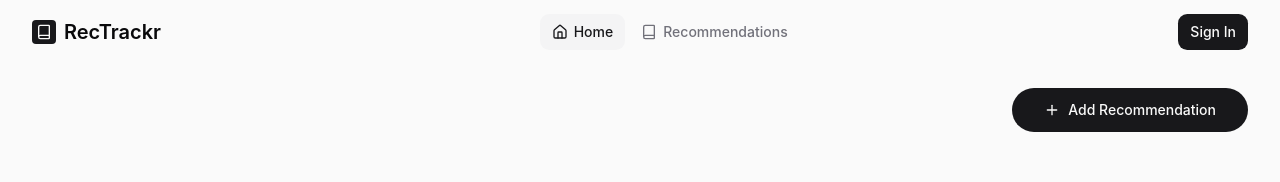
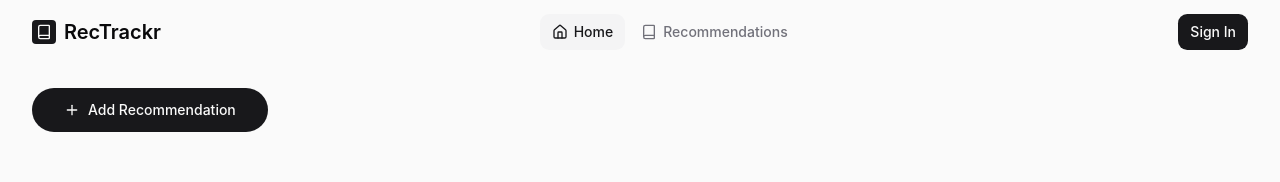
Before and after one commit to cmonaghan/friendfaves, a React (Vite) app: page / in a window 1280 px wide. Shown: the top 182 px of the page. Built offline with nearby package versions, Linux system fonts and the light colour scheme; no server answers.

Commit message:
Refactor: Adjust Add button placement
- Remove "+ Add" button from the navigation bar.
- Align "+ Add Recommendation" button to the left on the home page.

```diff
--- a/src/components/NavBar.tsx
+++ b/src/components/NavBar.tsx
@@ -1,6 +1,6 @@
 
 import { useLocation, Link } from "react-router-dom";
-import { Book, Home, LogOut, User, Plus } from "lucide-react";
+import { Book, Home, LogOut, User } from "lucide-react";
 import { Button } from "@/components/ui/button";
 import { useEffect, useState } from "react";
 import { useAuth } from "@/contexts/AuthProvider";
@@ -85,15 +85,6 @@ const NavBar = () => {
           </nav>
 
           <div className="flex items-center gap-2">
-            {user && (
-              <Button asChild size="sm" className="mr-2 rounded-full bg-primary hover:bg-primary/90">
-                <Link to="/add" className="flex items-center gap-1.5">
-                  <Plus size={16} />
-                  Add
-                </Link>
-              </Button>
-            )}
-
             {user ? (
               <DropdownMenu>
                 <DropdownMenuTrigger asChild>
--- a/src/pages/Index.tsx
+++ b/src/pages/Index.tsx
@@ -1,4 +1,3 @@
-
 import { useState, useRef, useEffect } from 'react';
 import { Link } from 'react-router-dom';
 import { RecommendationType, CustomCategory } from '@/utils/types';
@@ -53,7 +52,6 @@ const Index = () => {
       } catch (error) {
         console.error('Error fetching data:', error);
       } finally {
-        // Add a slight delay to ensure the loading animation is visible
         setTimeout(() => {
           setLoading(false);
         }, 500);
@@ -175,8 +173,8 @@ const Index = () => {
 
   return (
     <div className="max-w-screen-xl mx-auto">
-      {/* Add Recommendation button at the top */}
-      <div className="mb-8 flex justify-end">
+      {/* Add Recommendation button at the top - now left aligned */}
+      <div className="mb-8 flex justify-start">
         <Button asChild size="lg" className="rounded-full bg-primary hover:bg-primary/90">
           <Link to="/add" className="flex items-center gap-1.5">
             <Plus size={18} />
```
